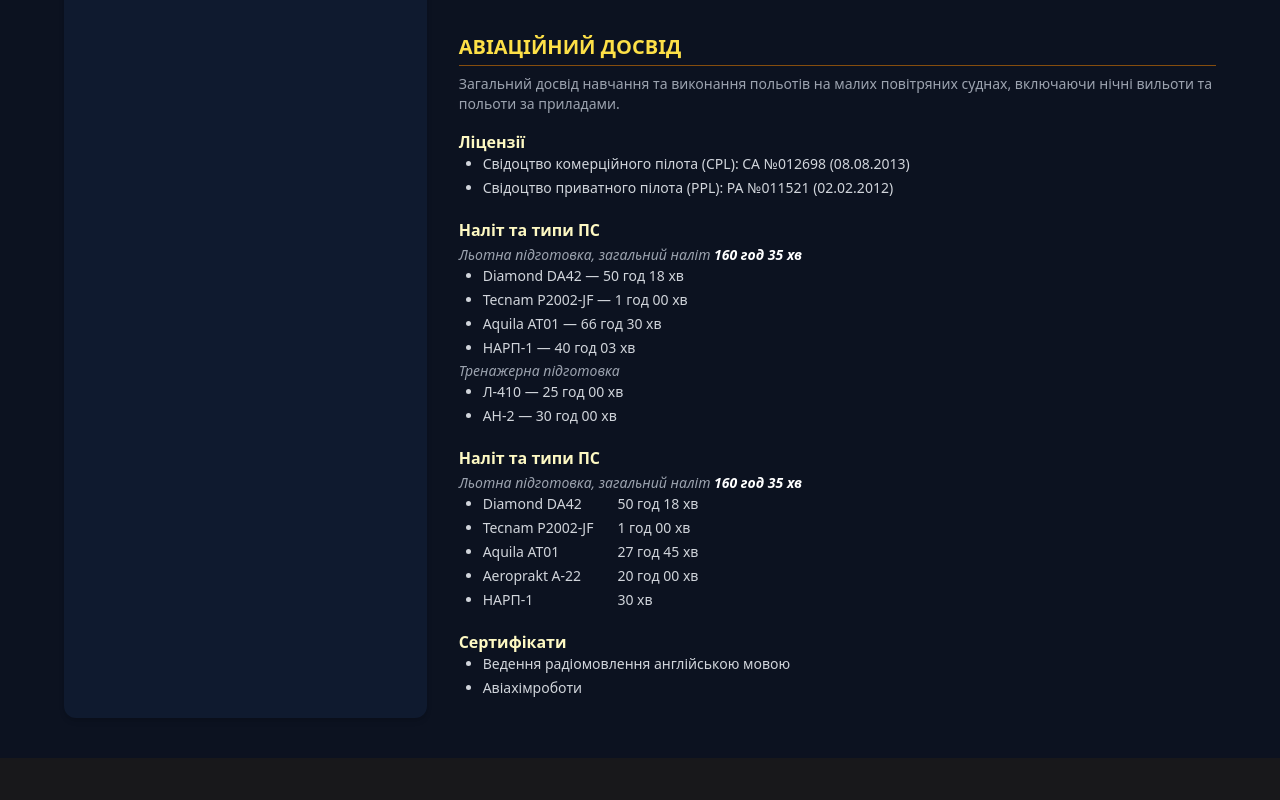
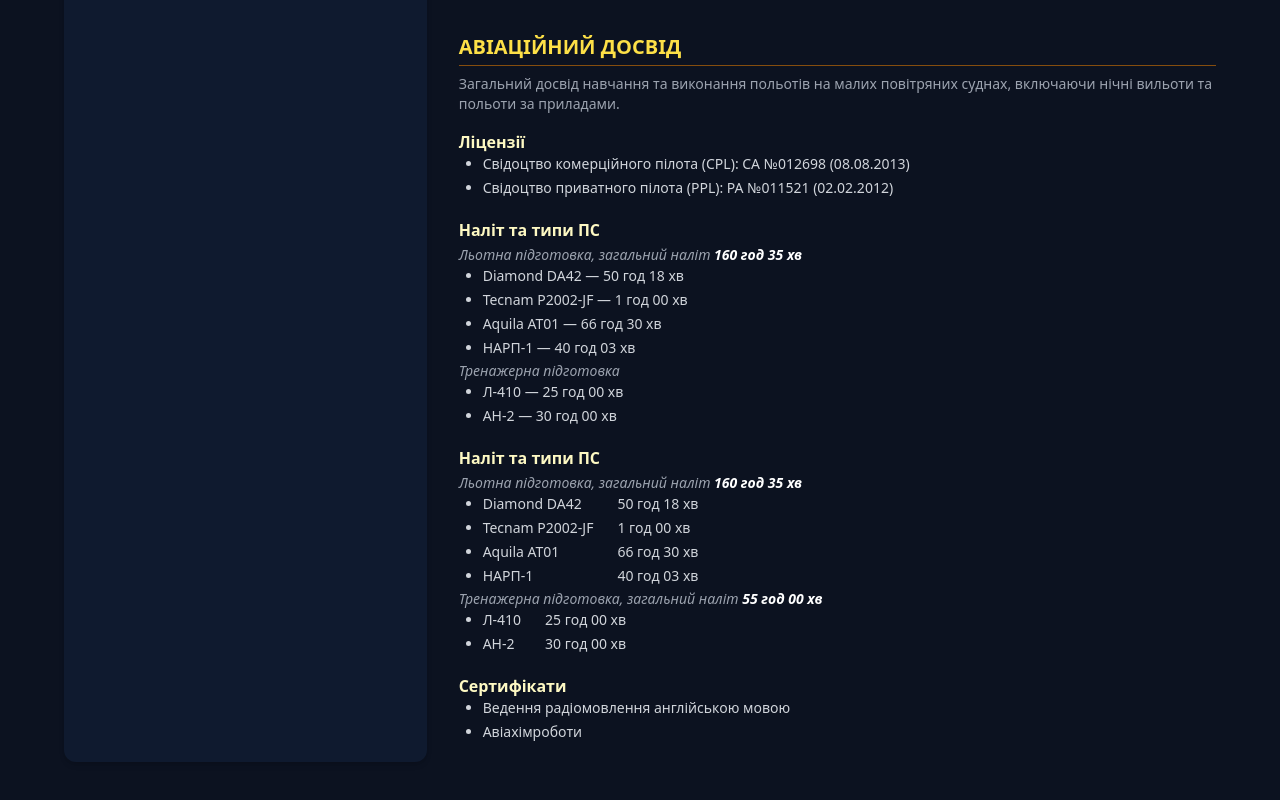
Before and after one commit to OKchesterOK/cv-landing, a React (Vite) app: page / in a window 1280 px wide. Shown: the part 1454-2254 px from the top of the page. Before the commit the page ends 2212 px from the top, so only its background shows below. Built offline with nearby package versions, Linux system fonts and the light colour scheme.

Commit message:
Update App.jsx

```diff
--- a/src/App.jsx
+++ b/src/App.jsx
@@ -174,15 +174,28 @@ export default function App() {
                     <li>Diamond DA42</li>
                     <li>Tecnam P2002-JF</li>
                     <li>Aquila AT01</li>
-                    <li>Aeroprakt A-22</li>
                     <li>НАРП-1</li>
                   </ul>
                   <ul className="space-y-1">
                     <li>50 год 18 хв</li>
                     <li>1 год 00 хв</li>
-                    <li>27 год 45 хв</li>
-                    <li>20 год 00 хв</li>
-                    <li>30 хв</li>
+                    <li>66 год 30 хв</li>
+                    <li>40 год 03 хв</li>
+                  </ul>
+                </div>
+              </div>
+              <span className="text-sm italic text-gray-400 mt-1">
+                  Тренажерна підготовка, загальний наліт <span className="text-white font-semibold">55 год 00 хв</span>
+              </span>
+              <div className="text-sm text-gray-300">
+                <div className="flex gap-6">
+                  <ul className="list-disc pl-6 text-sm text-gray-300 space-y-1">
+                    <li>Л-410</li>
+                    <li>АН-2</li>
+                  </ul>
+                  <ul className="space-y-1">
+                    <li>25 год 00 хв</li>
+                    <li>30 год 00 хв</li>
                   </ul>
                 </div>
               </div>
```
